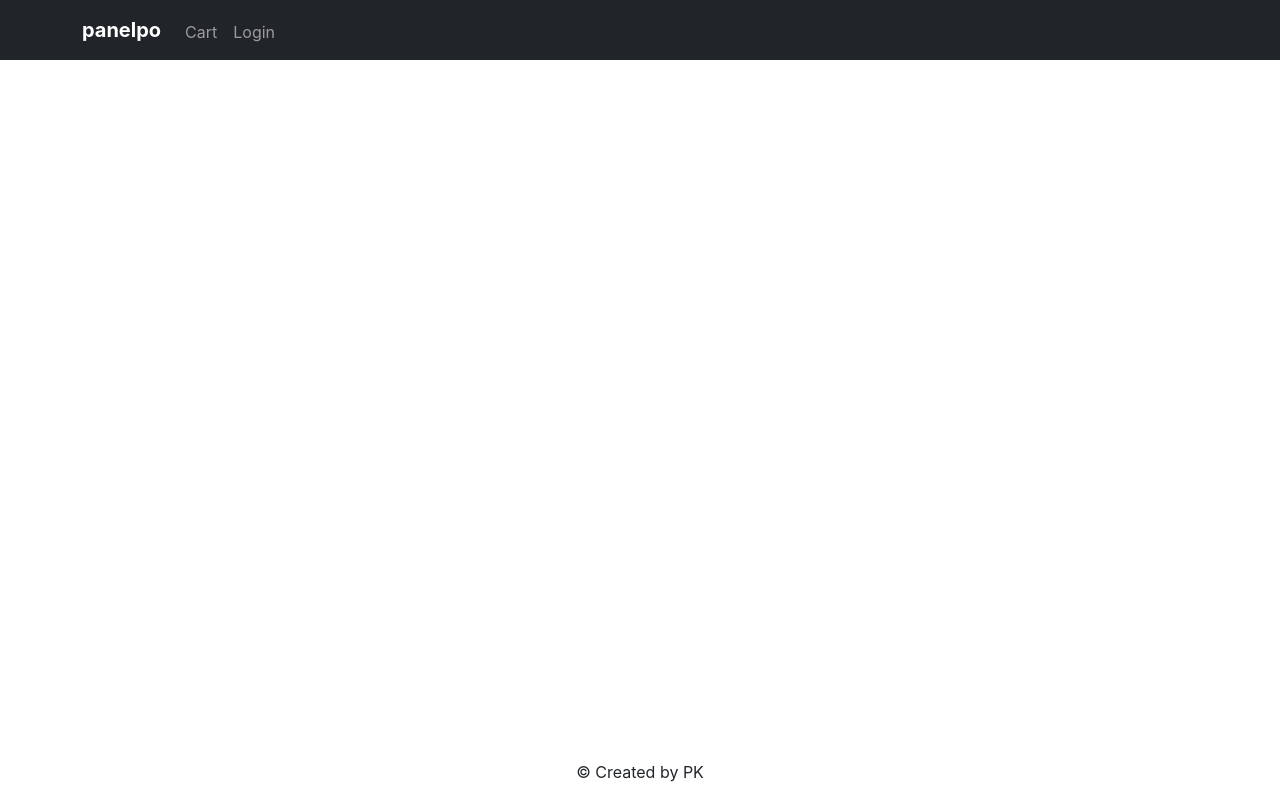
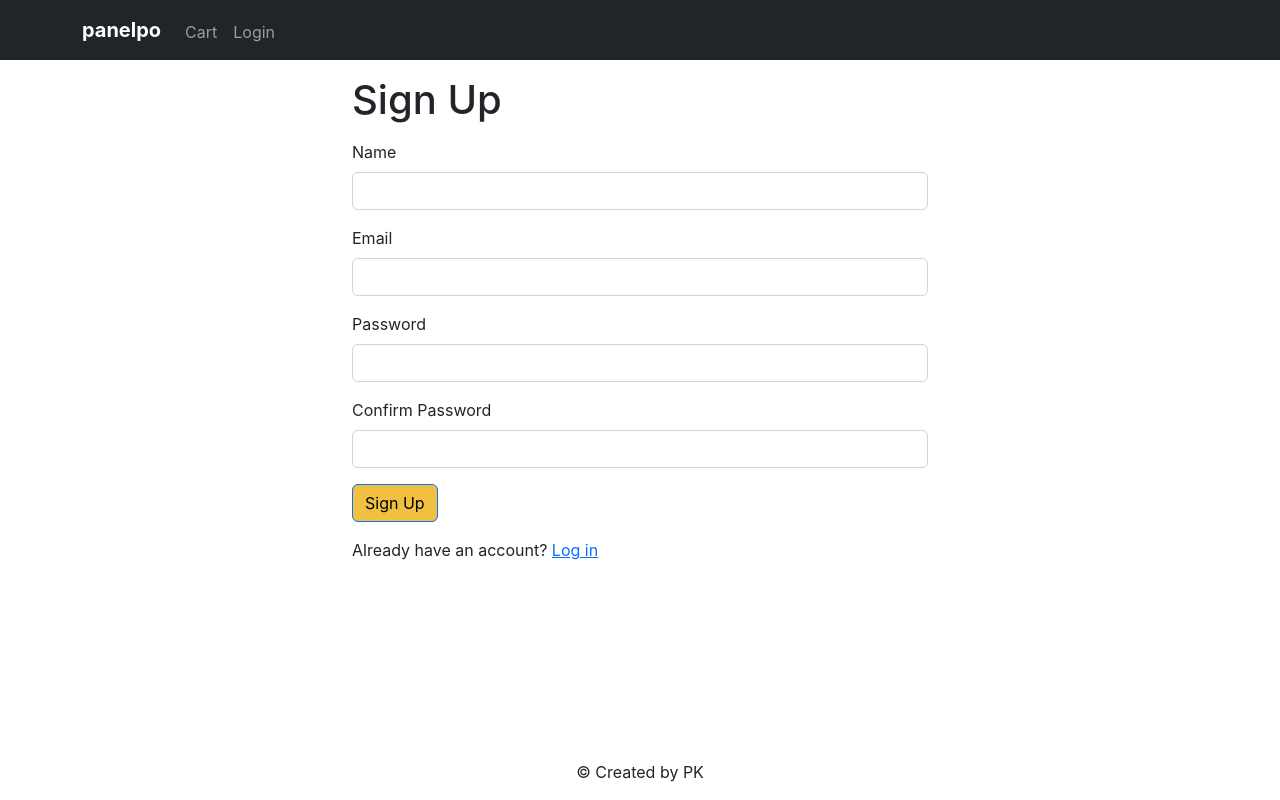
Before and after one commit to panagiotis-k/panelpo, a React (Create React App) app in the folder frontend/: page /signup in a window 1280 px wide. Built offline with nearby package versions, Linux system fonts and the light colour scheme.

Commit message:
implement sign up page

```diff
--- a/frontend/src/App.js
+++ b/frontend/src/App.js
@@ -16,6 +16,7 @@
 import CartPage from './pages/CartPage';
 import LoginPage from './pages/LoginPage';
 import ShippingAddressPage from './pages/ShippingAddressPage.js';
+import SignUpPage from './pages/SignUpPage';
 
 function App() {
   const { state, dispatch: ctxDispatch } = useContext(Store);
@@ -79,6 +80,7 @@
               <Route path="/cart" element={<CartPage />} />
               <Route path="/login" element={<LoginPage />} />
               <Route path="/shipping" element={<ShippingAddressPage />} />
+              <Route path="/signup" element={<SignUpPage />} />
               <Route path="/" element={<HomePage />} />
             </Routes>
           </Container>
--- /dev/null
+++ b/frontend/src/pages/SignUpPage.js
@@ -0,0 +1,107 @@
+import React, { useContext, useEffect, useState } from 'react';
+import { useLocation, Link, useNavigate } from 'react-router-dom';
+import { Helmet } from 'react-helmet-async';
+import Container from 'react-bootstrap/Container';
+import Form from 'react-bootstrap/Form';
+import Button from 'react-bootstrap/Button';
+import axios from 'axios';
+import { Store } from '../Store.js';
+import { toast } from 'react-toastify';
+import { getError } from '../error.js';
+
+export default function SignUpPage() {
+  const navigate = useNavigate();
+
+  const { search } = useLocation();
+  const redirectInUrl = new URLSearchParams(search).get('redirect');
+  const redirect = redirectInUrl ? redirectInUrl : '/';
+
+  const [name, setName] = useState('');
+  const [email, setEmail] = useState('');
+  const [password, setPassword] = useState('');
+  const [confirmPassword, setConfirmPassword] = useState('');
+
+  const { state, dispatch: ctxDispatch } = useContext(Store);
+  const { userInfo } = state;
+  const submitForm = async (e) => {
+    e.preventDefault();
+    if (password !== confirmPassword) {
+      toast.error('Passwords do not match!');
+      return;
+    }
+    try {
+      const payload = { name, email, password };
+      const { data } = await axios.post('/api/users/signup', payload);
+      ctxDispatch({ type: 'USER_LOG_IN', payload: data });
+      localStorage.setItem('userInfo', JSON.stringify(data));
+      navigate(redirect || '/');
+    } catch (err) {
+      // setEmail('');
+      // setPassword('');
+      toast.error(getError(err));
+    }
+  };
+
+  useEffect(() => {
+    if (userInfo) {
+      navigate(redirect);
+    }
+  }, [navigate, redirect, userInfo]);
+  return (
+    <Container className="small-container">
+      <Helmet>
+        <title>Sign Up</title>
+      </Helmet>
+      <h1 className="my-3">Sign Up</h1>
+      <Form onSubmit={submitForm}>
+        <Form.Group className="mb-3" controlId="name">
+          <Form.Label>Name</Form.Label>
+          <Form.Control
+            type="text"
+            required
+            onChange={(e) => {
+              setName(e.target.value);
+            }}
+          />
+        </Form.Group>
+        <Form.Group className="mb-3" controlId="email">
+          <Form.Label>Email</Form.Label>
+          <Form.Control
+            type="email"
+            required
+            onChange={(e) => {
+              setEmail(e.target.value);
+            }}
+          />
+        </Form.Group>
+        <Form.Group className="mb-3" controlId="password">
+          <Form.Label>Password</Form.Label>
+          <Form.Control
+            type="password"
+            required
+            onChange={(e) => {
+              setPassword(e.target.value);
+            }}
+          />
+        </Form.Group>
+        <Form.Group className="mb-3" controlId="confirmPassword">
+          <Form.Label>Confirm Password</Form.Label>
+          <Form.Control
+            type="password"
+            required
+            onChange={(e) => {
+              setConfirmPassword(e.target.value);
+            }}
+          />
+        </Form.Group>
+        <div className="mb-3">
+          <Button type="submit">Sign Up</Button>
+        </div>
+        <div className="mb-3">
+          Already have an account?{' '}
+          <Link to={`/login?redirect=${redirect}`}>Log in</Link>
+        </div>
+      </Form>
+    </Container>
+  );
+}
```
